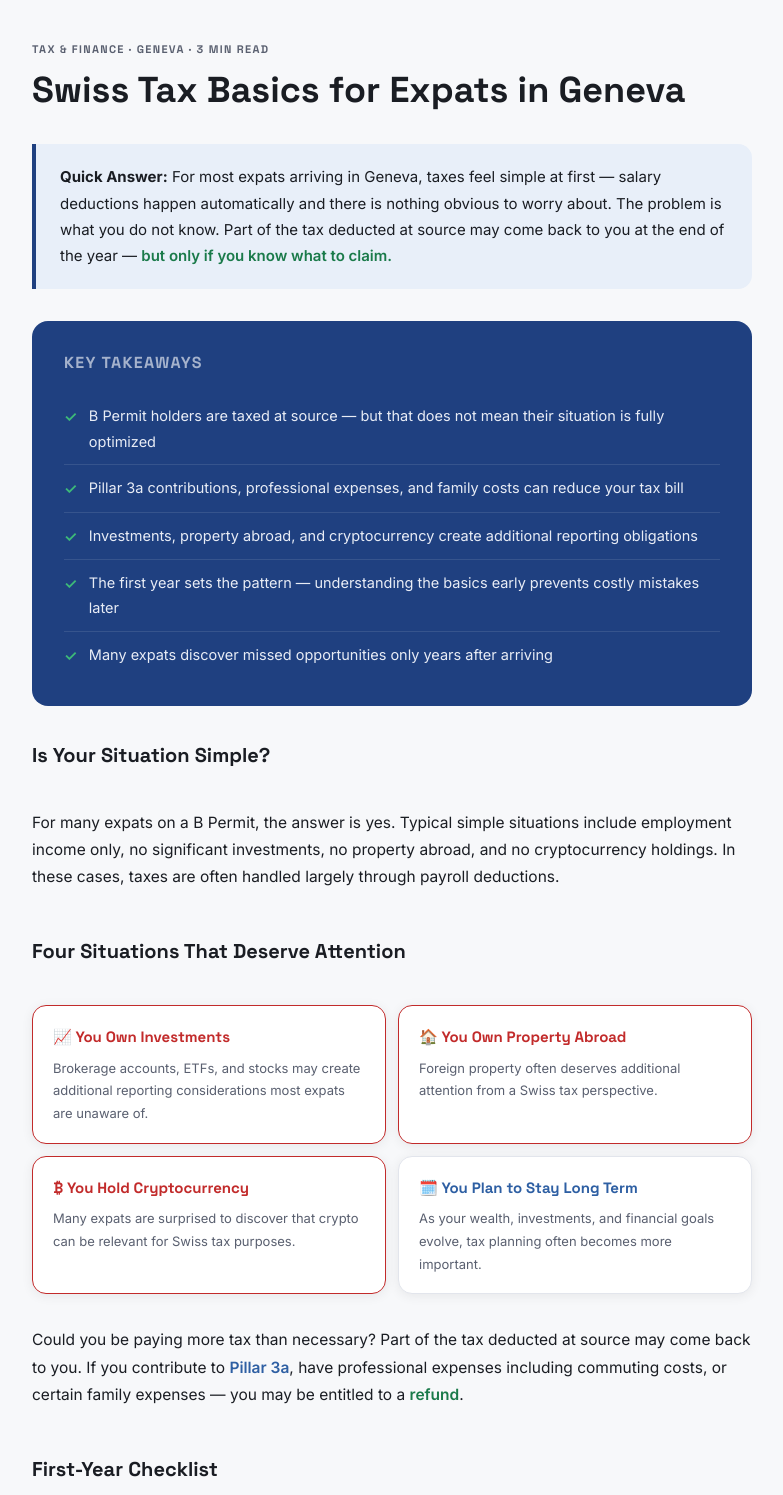
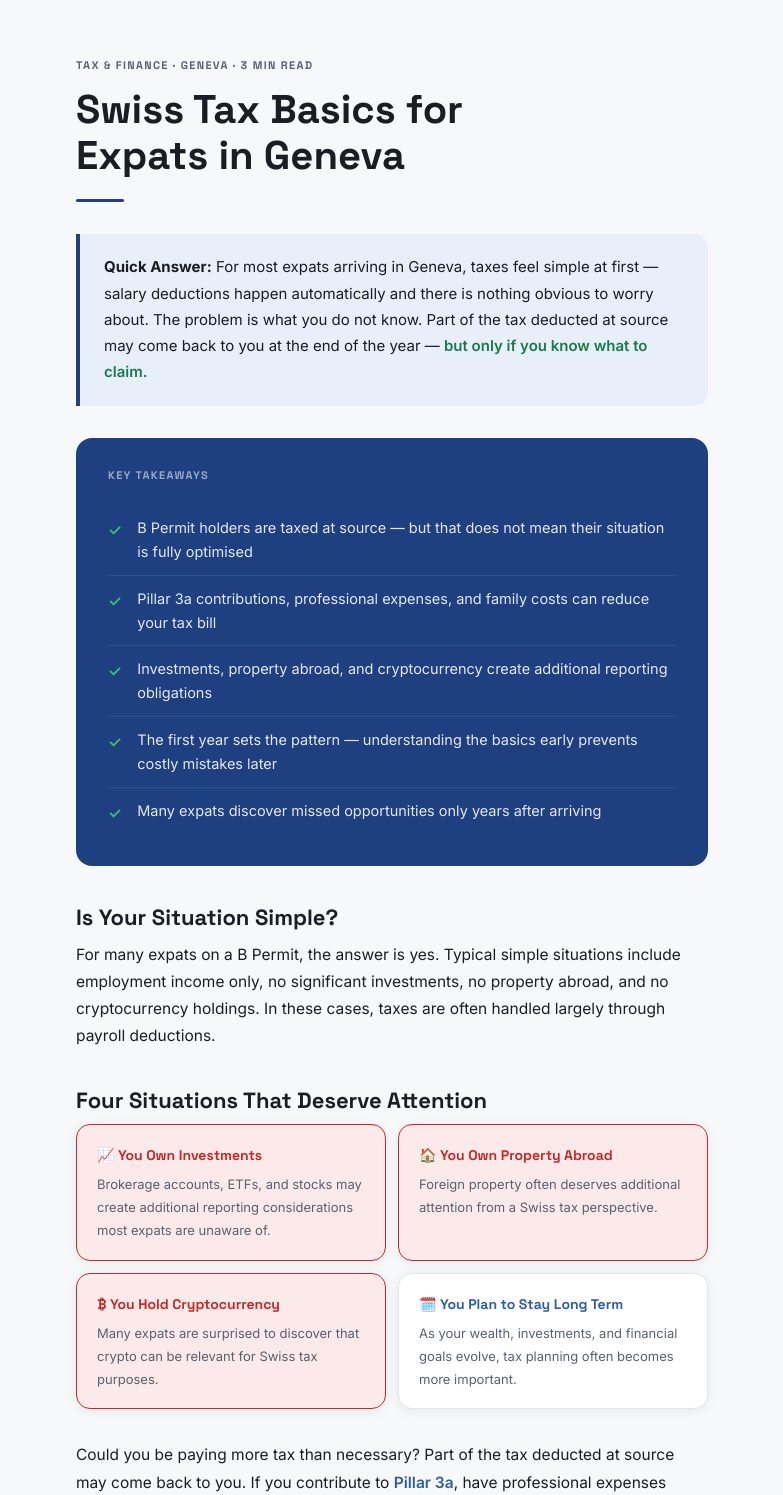
Before and after one commit to clairvue250714/swissexpathub-articles, a plain HTML site: page artigo1.html in a window 1280 px wide. Shown: the top 1495 px of the page, without its empty margins (248-1031 px from the left). Drawn offline with Linux system fonts and the light colour scheme.

Commit message:
Add files via upload

```diff
--- a/artigo1.html
+++ b/artigo1.html
@@ -54,35 +54,77 @@ body {
   font-family: 'Inter', system-ui, sans-serif;
   font-size: 16px;
   line-height: 1.75;
-  padding: 40px max(16px, 5vw) 80px;
 }
 
-.article {
-  max-width: 720px;
+/* ── PROGRESS BAR ── */
+#progress-bar {
+  position: fixed; top: 0; left: 0; height: 3px;
+  background: var(--blue); width: 0%; z-index: 100;
+  transition: width 0.1s linear;
+}
+
+/* ── PAGE ── */
+.page {
+  max-width: 760px;
   margin: 0 auto;
+  padding: 56px max(16px, 5vw) 80px;
   display: flex;
   flex-direction: column;
   gap: 32px;
 }
 
 /* ── HEADER ── */
-.article-header { margin-bottom: 0; border-bottom: none; padding-bottom: 0; }
 .article-meta {
   font-family: 'Space Grotesk', sans-serif;
   font-size: 11px; font-weight: 700;
   letter-spacing: .12em; text-transform: uppercase;
-  color: var(--fg2); margin-bottom: 10px;
+  color: var(--fg2); margin-bottom: 12px;
+  opacity: 0; transform: translateY(14px);
+  transition: opacity 0.7s cubic-bezier(0.16,1,0.3,1) 0.05s, transform 0.7s cubic-bezier(0.16,1,0.3,1) 0.05s;
 }
+.article-meta.visible { opacity: 1; transform: translateY(0); }
+
 h1 {
   font-family: 'Space Grotesk', sans-serif;
-  font-size: clamp(24px, 5vw, 36px);
-  font-weight: 700; line-height: 1.2;
+  font-size: clamp(26px, 5vw, 40px);
+  font-weight: 700; line-height: 1.15;
   text-wrap: balance; color: var(--fg);
+  opacity: 0; transform: translateY(16px);
+  transition: opacity 0.75s cubic-bezier(0.16,1,0.3,1) 0.14s, transform 0.75s cubic-bezier(0.16,1,0.3,1) 0.14s;
 }
+h1.visible { opacity: 1; transform: translateY(0); }
+
 .header-rule {
-  height: 2px; background: var(--blue);
-  border-radius: 2px; margin-top: 20px;
-  width: 48px;
+  height: 3px; background: var(--blue);
+  border-radius: 2px; margin-top: 20px; width: 0;
+  transition: width 0.8s cubic-bezier(0.16,1,0.3,1) 0.5s;
+}
+.header-rule.visible { width: 48px; }
+
+h2 {
+  font-family: 'Space Grotesk', sans-serif;
+  font-size: 22px; font-weight: 700;
+  color: var(--fg); margin-bottom: 4px;
+}
+h3 {
+  font-family: 'Space Grotesk', sans-serif;
+  font-size: 15px; font-weight: 700;
+  color: var(--blue-mid); margin-bottom: 6px;
+}
+p { font-size: 15.5px; color: var(--fg); margin-bottom: 12px; }
+p:last-child { margin-bottom: 0; }
+.hl-blue  { color: var(--blue-mid); font-weight: 600; }
+.hl-green { color: var(--green);    font-weight: 600; }
+.hl-red   { color: var(--red);      font-weight: 600; }
+sup { font-size: 11px; color: var(--blue-mid); }
+
+/* ── REVEAL ── */
+@media (prefers-reduced-motion: no-preference) {
+  .reveal {
+    opacity: 0; transform: translateY(18px);
+    transition: opacity 0.7s cubic-bezier(0.16,1,0.3,1), transform 0.7s cubic-bezier(0.16,1,0.3,1);
+  }
+  .reveal.visible { opacity: 1; transform: translateY(0); }
 }
 
 /* ── QUICK ANSWER ── */
@@ -100,44 +142,26 @@ h1 {
   border-radius: 16px;
   padding: 28px 32px;
 }
-.takeaways h2 {
+.takeaways-label {
   font-family: 'Space Grotesk', sans-serif;
-  font-size: 16px; font-weight: 700;
-  color: rgba(255,255,255,.6);
-  letter-spacing: .08em; text-transform: uppercase;
-  margin-bottom: 16px; margin-top: 0;
+  font-size: 11px; font-weight: 700;
+  letter-spacing: .12em; text-transform: uppercase;
+  color: rgba(255,255,255,.55); margin-bottom: 20px;
 }
-.takeaways ul { list-style: none; }
-.takeaways ul li {
-  color: #e8ecf5;
-  font-size: 14.5px;
-  padding: 10px 0;
-  border-bottom: 1px solid rgba(255,255,255,.1);
-  display: flex; gap: 12px; align-items: flex-start;
+.takeaway-item {
+  display: flex; gap: 16px; padding: 11px 0;
+  border-bottom: 1px solid rgba(255,255,255,.08);
+  align-items: flex-start;
+  opacity: 0; transform: translateY(10px);
+  transition: opacity 0.6s cubic-bezier(0.16,1,0.3,1), transform 0.6s cubic-bezier(0.16,1,0.3,1);
 }
-.takeaways ul li:last-child { border-bottom: none; }
-.takeaways ul li::before {
-  content: "✓"; color: #3dba78;
-  font-weight: 700; flex-shrink: 0; margin-top: 1px;
+.takeaway-item.visible { opacity: 1; transform: translateY(0); }
+.takeaway-item:last-child { border-bottom: none; }
+.takeaway-check {
+  color: #3dba78; font-weight: 700; flex-shrink: 0;
+  margin-top: 2px; font-size: 15px;
 }
-
-/* ── HEADINGS ── */
-h2 {
-  font-family: 'Space Grotesk', sans-serif;
-  font-size: 20px; font-weight: 700;
-  color: var(--fg); margin-bottom: 4px;
-}
-h3 {
-  font-family: 'Space Grotesk', sans-serif;
-  font-size: 15px; font-weight: 700;
-  color: var(--blue-mid); margin-bottom: 6px;
-}
-p { font-size: 15.5px; color: var(--fg); margin-bottom: 12px; }
-p:last-child { margin-bottom: 0; }
-.hl-blue  { color: var(--blue-mid); font-weight: 600; }
-.hl-green { color: var(--green);    font-weight: 600; }
-.hl-red   { color: var(--red);      font-weight: 600; }
-sup { font-size: 11px; color: var(--blue-mid); }
+.takeaway-text { font-size: 14.5px; color: rgba(255,255,255,.88); line-height: 1.65; }
 
 /* ── SITUATION CARDS ── */
 .situation-cards {
@@ -153,11 +177,14 @@ sup { font-size: 11px; color: var(--blue-mid); }
   border-radius: 14px;
   padding: 18px 20px;
   box-shadow: var(--shadow);
-  transition: border-color .2s, box-shadow .2s;
+  transition: border-color .2s, box-shadow .25s, transform .2s;
+  opacity: 0; transform: translateY(16px) scale(0.98);
+  transition: opacity 0.6s cubic-bezier(0.16,1,0.3,1), transform 0.6s cubic-bezier(0.16,1,0.3,1), box-shadow .25s, border-color .2s;
 }
-.sit-card:hover { box-shadow: var(--shadow-md); }
-.sit-card.alert { border-color: var(--red); }
-.sit-card h3 { color: var(--blue-mid); margin-bottom: 6px; }
+.sit-card.visible { opacity: 1; transform: translateY(0) scale(1); }
+.sit-card:hover { box-shadow: var(--shadow-md); transform: translateY(-2px) scale(1) !important; }
+.sit-card.alert { border-color: var(--red); background: var(--red-light); }
+.sit-card h3 { color: var(--blue-mid); margin-bottom: 6px; font-size: 14px; }
 .sit-card.alert h3 { color: var(--red); }
 .sit-card p { font-size: 13px; color: var(--fg2); margin: 0; }
 
@@ -169,7 +196,7 @@ sup { font-size: 11px; color: var(--blue-mid); }
   padding: 24px 28px;
   box-shadow: var(--shadow);
 }
-.checklist h3 {
+.checklist-title {
   font-family: 'Space Grotesk', sans-serif;
   font-size: 15px; font-weight: 700;
   margin-bottom: 16px; color: var(--fg);
@@ -179,6 +206,8 @@ sup { font-size: 11px; color: var(--blue-mid); }
   padding: 11px 0;
   border-bottom: 1px solid var(--border);
   cursor: pointer;
+  transition: background .15s;
+  border-radius: 4px;
 }
 .checklist-item:last-of-type { border-bottom: none; }
 .check-box {
@@ -186,26 +215,28 @@ sup { font-size: 11px; color: var(--blue-mid); }
   border: 2px solid var(--blue);
   border-radius: 6px; flex-shrink: 0;
   display: flex; align-items: center; justify-content: center;
-  transition: all .2s; margin-top: 2px;
+  transition: background .2s, border-color .2s, transform .15s;
+  margin-top: 2px;
 }
+.checklist-item:hover .check-box { transform: scale(1.1); }
 .check-box.checked { background: var(--blue); border-color: var(--blue); }
 .check-box.checked::after { content: "✓"; color: white; font-size: 13px; font-weight: 700; }
 .checklist-item.done span { text-decoration: line-through; color: var(--fg2); }
-.checklist-item span { font-size: 14.5px; color: var(--fg); font-family: 'Inter', sans-serif; }
-.progress-bar { height: 5px; background: var(--border); border-radius: 3px; margin-top: 16px; }
-.progress-fill { height: 100%; background: var(--green); border-radius: 3px; transition: width .4s ease; }
-.progress-label { font-size: 12px; color: var(--fg2); margin-top: 6px; font-family: 'Inter', sans-serif; }
+.checklist-item span { font-size: 14.5px; color: var(--fg); line-height: 1.5; }
+.progress-track { height: 5px; background: var(--border); border-radius: 3px; margin-top: 16px; overflow: hidden; }
+.progress-fill { height: 100%; background: var(--green); border-radius: 3px; width: 0%; transition: width .4s cubic-bezier(0.16,1,0.3,1); }
+.progress-label { font-size: 12px; color: var(--fg2); margin-top: 6px; }
 
 /* ── FAQ ── */
+.faq-list { display: flex; flex-direction: column; gap: 8px; }
 .faq-item {
   background: var(--bg2);
   border: 1.5px solid var(--border);
   border-radius: 12px;
-  margin-bottom: 8px;
   overflow: hidden;
   transition: border-color .2s;
 }
-.faq-item.open { border-color: var(--blue); }
+.faq-item.open { border-color: var(--blue-mid); }
 .faq-q {
   padding: 16px 20px;
   font-family: 'Space Grotesk', sans-serif;
@@ -213,15 +244,14 @@ sup { font-size: 11px; color: var(--blue-mid); }
   cursor: pointer;
   display: flex; justify-content: space-between; align-items: center;
   gap: 12px; color: var(--fg);
-  background: transparent;
+  background: transparent; border: none; width: 100%; text-align: left;
 }
-.faq-arrow { color: var(--blue); transition: transform .3s; flex-shrink: 0; font-size: 18px; }
+.faq-arrow { color: var(--blue-mid); transition: transform .3s; flex-shrink: 0; font-size: 18px; }
 .faq-item.open .faq-arrow { transform: rotate(180deg); }
 .faq-a {
   display: none;
   padding: 0 20px 16px;
   font-size: 14px; color: var(--fg2); line-height: 1.65;
-  font-family: 'Inter', sans-serif;
 }
 .faq-item.open .faq-a { display: block; }
 
@@ -232,22 +262,14 @@ sup { font-size: 11px; color: var(--blue-mid); }
   padding: 32px 36px;
   text-align: center;
 }
-.cta-box p {
-  color: rgba(255,255,255,.8);
-  font-size: 15px; margin-bottom: 20px;
+.cta-box p { color: rgba(255,255,255,.8); font-size: 15px; margin-bottom: 20px; line-height: 1.65; max-width: 500px; margin-left: auto; margin-right: auto; }
+.cta-btn {
+  background: var(--gold); color: #fff;
+  padding: 13px 28px; border-radius: 10px; text-decoration: none;
+  font-family: 'Space Grotesk', sans-serif; font-size: 15px; font-weight: 700;
+  display: inline-block; transition: opacity .2s, transform .15s;
 }
-.cta-btn {
-  background: var(--gold);
-  color: #fff;
-  padding: 13px 28px;
-  border-radius: 10px;
-  text-decoration: none;
-  font-family: 'Space Grotesk', sans-serif;
-  font-size: 15px; font-weight: 700;
-  display: inline-block;
-  transition: opacity .2s;
-}
-.cta-btn:hover { opacity: .88; }
+.cta-btn:hover { opacity: .88; transform: translateY(-1px); }
 
 /* ── SOURCES ── */
 .sources {
@@ -256,78 +278,96 @@ sup { font-size: 11px; color: var(--blue-mid); }
   border-radius: 12px;
   padding: 20px 24px;
 }
-.sources h3 {
+.sources-label {
   font-family: 'Space Grotesk', sans-serif;
   font-size: 11px; font-weight: 700;
-  letter-spacing: .1em; text-transform: uppercase;
+  letter-spacing: .12em; text-transform: uppercase;
   color: var(--fg2); margin-bottom: 10px;
 }
 .sources ol { padding-left: 18px; }
 .sources ol li { font-size: 13px; color: var(--fg2); margin-bottom: 5px; }
 
-/* ── FADE IN ── */
-.fade-in { opacity: 0; transform: translateY(14px); transition: opacity .55s ease, transform .55s ease; }
-.fade-in.visible { opacity: 1; transform: translateY(0); }
-
 @media (max-width: 600px) {
-  h1 { font-size: 24px; }
   .situation-cards { grid-template-columns: 1fr; }
   .cta-box { padding: 24px 20px; }
   .takeaways { padding: 20px 20px; }
+  .checklist { padding: 20px 20px; }
 }
 </style>
 </head>
 <body>
-<div class="article">
 
-  <div class="article-header fade-in">
-    <p class="article-meta">Tax & Finance · Geneva · 3 min read</p>
-    <h1>Swiss Tax Basics for Expats in Geneva</h1>
+<div id="progress-bar"></div>
+
+<div class="page">
+
+  <div class="article-header">
+    <p class="article-meta" id="metaTag">Tax &amp; Finance · Geneva · 3 min read</p>
+    <h1 id="heroTitle">Swiss Tax Basics for Expats in Geneva</h1>
+    <div class="header-rule" id="headerRule"></div>
   </div>
 
-  <div class="quick-answer fade-in">
+  <div class="quick-answer reveal">
     <p><strong>Quick Answer:</strong> For most expats arriving in Geneva, taxes feel simple at first — salary deductions happen automatically and there is nothing obvious to worry about. The problem is what you do not know. Part of the tax deducted at source may come back to you at the end of the year — <span class="hl-green">but only if you know what to claim.</span></p>
   </div>
 
-  <div class="takeaways fade-in">
-    <h2>Key Takeaways</h2>
-    <ul>
-      <li>B Permit holders are taxed at source — but that does not mean their situation is fully optimized</li>
-      <li>Pillar 3a contributions, professional expenses, and family costs can reduce your tax bill</li>
-      <li>Investments, property abroad, and cryptocurrency create additional reporting obligations</li>
-      <li>The first year sets the pattern — understanding the basics early prevents costly mistakes later</li>
-      <li>Many expats discover missed opportunities only years after arriving</li>
-    </ul>
+  <div class="takeaways">
+    <p class="takeaways-label">Key Takeaways</p>
+    <div class="takeaway-item" data-delay="0">
+      <span class="takeaway-check">✓</span>
+      <span class="takeaway-text">B Permit holders are taxed at source — but that does not mean their situation is fully optimised</span>
+    </div>
+    <div class="takeaway-item" data-delay="90">
+      <span class="takeaway-check">✓</span>
+      <span class="takeaway-text">Pillar 3a contributions, professional expenses, and family costs can reduce your tax bill</span>
+    </div>
+    <div class="takeaway-item" data-delay="180">
+      <span class="takeaway-check">✓</span>
+      <span class="takeaway-text">Investments, property abroad, and cryptocurrency create additional reporting obligations</span>
+    </div>
+    <div class="takeaway-item" data-delay="270">
+      <span class="takeaway-check">✓</span>
+      <span class="takeaway-text">The first year sets the pattern — understanding the basics early prevents costly mistakes later</span>
+    </div>
+    <div class="takeaway-item" data-delay="360">
+      <span class="takeaway-check">✓</span>
+      <span class="takeaway-text">Many expats discover missed opportunities only years after arriving</span>
+    </div>
   </div>
 
-  <h2 class="fade-in">Is Your Situation Simple?</h2>
-  <p class="fade-in">For many expats on a B Permit, the answer is yes. Typical simple situations include employment income only, no significant investments, no property abroad, and no cryptocurrency holdings. In these cases, taxes are often handled largely through payroll deductions.</p>
+  <div>
+    <h2 class="reveal">Is Your Situation Simple?</h2>
+    <p class="reveal">For many expats on a B Permit, the answer is yes. Typical simple situations include employment income only, no significant investments, no property abroad, and no cryptocurrency holdings. In these cases, taxes are often handled largely through payroll deductions.</p>
+  </div>
 
-  <h2 class="fade-in">Four Situations That Deserve Attention</h2>
-  <div class="situation-cards fade-in">
-    <div class="sit-card alert">
+  <div>
+    <h2 class="reveal">Four Situations That Deserve Attention</h2>
+    <div class="situation-cards">
+      <div class="sit-card alert" data-delay="0">
         <h3>📈 You Own Investments</h3>
         <p>Brokerage accounts, ETFs, and stocks may create additional reporting considerations most expats are unaware of.</p>
       </div>
-    <div class="sit-card alert">
+      <div class="sit-card alert" data-delay="80">
         <h3>🏠 You Own Property Abroad</h3>
         <p>Foreign property often deserves additional attention from a Swiss tax perspective.</p>
       </div>
-    <div class="sit-card alert">
+      <div class="sit-card alert" data-delay="160">
         <h3>₿ You Hold Cryptocurrency</h3>
         <p>Many expats are surprised to discover that crypto can be relevant for Swiss tax purposes.</p>
       </div>
-    <div class="sit-card">
+      <div class="sit-card" data-delay="240">
         <h3>🗓️ You Plan to Stay Long Term</h3>
         <p>As your wealth, investments, and financial goals evolve, tax planning often becomes more important.</p>
       </div>
     </div>
+  </div>
 
-  <p class="fade-in">Could you be paying more tax than necessary? Part of the tax deducted at source may come back to you. If you contribute to <span class="hl-blue">Pillar 3a</span>, have professional expenses including commuting costs, or certain family expenses — you may be entitled to a <span class="hl-green">refund</span>.</p>
+  <p class="reveal">Could you be paying more tax than necessary? Part of the tax deducted at source may come back to you. If you contribute to <span class="hl-blue">Pillar 3a</span>, have professional expenses including commuting costs, or certain family expenses — you may be entitled to a <span class="hl-green">refund</span>.</p>
 
-  <h2 class="fade-in">First-Year Checklist</h2>
-  <div class="checklist fade-in">
-    <h3>If you recently moved to Geneva</h3>
+  <div>
+    <h2 class="reveal">First-Year Checklist</h2>
+    <div class="checklist reveal" data-delay="80">
+      <p class="checklist-title">If you recently moved to Geneva</p>
       <div class="checklist-item" onclick="toggleCheck(this)">
         <div class="check-box"></div>
         <span>Understand how you are being taxed (withholding vs ordinary assessment)</span>
@@ -348,46 +388,99 @@ sup { font-size: 11px; color: var(--blue-mid); }
         <div class="check-box"></div>
         <span>Seek professional advice if your situation involves foreign assets or complexity</span>
       </div>
-    <div class="progress-bar"><div class="progress-fill" id="progressFill" style="width:0%"></div></div>
+      <div class="progress-track"><div class="progress-fill" id="progressFill"></div></div>
       <p class="progress-label" id="progressLabel">0 of 5 completed</p>
     </div>
+  </div>
 
-  <h2 class="fade-in">Before You Ask</h2>
-  <div class="faq fade-in">
+  <div>
+    <h2 class="reveal">Before You Ask</h2>
+    <div class="faq-list reveal" data-delay="60">
       <div class="faq-item">
-      <div class="faq-q" onclick="toggleFaq(this)">Could I be missing deductions?<span class="faq-arrow">▾</span></div>
+        <button class="faq-q" onclick="toggleFaq(this)">Could I be missing deductions?<span class="faq-arrow">▾</span></button>
         <div class="faq-a">Potentially, yes. This depends on your circumstances. Pillar 3a contributions, commuting expenses, childcare costs, and professional expenses can all reduce your tax bill. Many B permit holders can claim deductions but never do because they were never told they existed.</div>
       </div>
       <div class="faq-item">
-      <div class="faq-q" onclick="toggleFaq(this)">I only have a foreign bank account. Is that a problem?<span class="faq-arrow">▾</span></div>
+        <button class="faq-q" onclick="toggleFaq(this)">I only have a foreign bank account. Is that a problem?<span class="faq-arrow">▾</span></button>
         <div class="faq-a">Not necessarily. However, as a Swiss tax resident, you are required to declare worldwide assets including foreign bank accounts. If the balance has never been declared, it is worth reviewing your situation with a professional.</div>
       </div>
       <div class="faq-item">
-      <div class="faq-q" onclick="toggleFaq(this)">When should I speak with an advisor?<span class="faq-arrow">▾</span></div>
+        <button class="faq-q" onclick="toggleFaq(this)">When should I speak with an advisor?<span class="faq-arrow">▾</span></button>
         <div class="faq-a">Many expats seek advice when they want to understand whether deductions, tax adjustments, or planning opportunities apply to their situation. The earlier you review your situation, the more options are available to you.</div>
       </div>
     </div>
+  </div>
 
-  <div class="cta-box fade-in">
+  <div class="cta-box reveal">
     <p>Many expats do not seek professional advice because they have a tax problem. They seek advice because they want confidence that they are not missing opportunities to reduce taxes, improve planning, or avoid costly mistakes.</p>
     <a href="/directory" class="cta-btn">Find Your Advisor →</a>
   </div>
 
 </div>
+
 <script>
-  const observer = new IntersectionObserver((entries) => {
-    entries.forEach(e => { if (e.isIntersecting) e.target.classList.add('visible'); });
+  /* ── SCROLL PROGRESS ── */
+  window.addEventListener('scroll', () => {
+    const scrollTop = window.scrollY;
+    const docHeight = document.documentElement.scrollHeight - window.innerHeight;
+    document.getElementById('progress-bar').style.width =
+      Math.min(100, docHeight > 0 ? (scrollTop / docHeight) * 100 : 0) + '%';
+  }, { passive: true });
+
+  /* ── HEADER ENTRANCE ── */
+  window.addEventListener('load', () => {
+    setTimeout(() => document.getElementById('metaTag').classList.add('visible'), 60);
+    setTimeout(() => document.getElementById('heroTitle').classList.add('visible'), 180);
+    setTimeout(() => document.getElementById('headerRule').classList.add('visible'), 500);
+  });
+
+  /* ── TAKEAWAYS ── */
+  const takeawayObs = new IntersectionObserver((entries) => {
+    entries.forEach(entry => {
+      if (entry.isIntersecting) {
+        const delay = parseInt(entry.target.dataset.delay || 0);
+        setTimeout(() => entry.target.classList.add('visible'), delay);
+        takeawayObs.unobserve(entry.target);
+      }
+    });
   }, { threshold: 0.1 });
-  document.querySelectorAll('.fade-in').forEach(el => observer.observe(el));
+  document.querySelectorAll('.takeaway-item').forEach(el => takeawayObs.observe(el));
 
+  /* ── SITUATION CARDS ── */
+  const cardObs = new IntersectionObserver((entries) => {
+    entries.forEach(entry => {
+      if (entry.isIntersecting) {
+        const delay = parseInt(entry.target.dataset.delay || 0);
+        setTimeout(() => entry.target.classList.add('visible'), delay);
+        cardObs.unobserve(entry.target);
+      }
+    });
+  }, { threshold: 0.08 });
+  document.querySelectorAll('.sit-card').forEach(el => cardObs.observe(el));
+
+  /* ── GENERAL REVEAL ── */
+  const revealObs = new IntersectionObserver((entries) => {
+    entries.forEach(entry => {
+      if (entry.isIntersecting) {
+        const delay = parseInt(entry.target.dataset.delay || 0);
+        setTimeout(() => entry.target.classList.add('visible'), delay);
+        revealObs.unobserve(entry.target);
+      }
+    });
+  }, { threshold: 0.08, rootMargin: '0px 0px -6% 0px' });
+  document.querySelectorAll('.reveal').forEach(el => revealObs.observe(el));
+
+  /* ── CHECKLIST ── */
   function toggleCheck(item) {
     item.classList.toggle('done');
     item.querySelector('.check-box').classList.toggle('checked');
     const total = document.querySelectorAll('.checklist-item').length;
-    const done = document.querySelectorAll('.checklist-item.done').length;
-    document.getElementById('progressFill').style.width = (done/total*100) + '%';
+    const done  = document.querySelectorAll('.checklist-item.done').length;
+    document.getElementById('progressFill').style.width = (done / total * 100) + '%';
     document.getElementById('progressLabel').textContent = done + ' of ' + total + ' completed';
   }
+
+  /* ── FAQ ── */
   function toggleFaq(el) { el.parentElement.classList.toggle('open'); }
 </script>
 </body>
```
Lines whose indentation alone changed are shown as unchanged.
